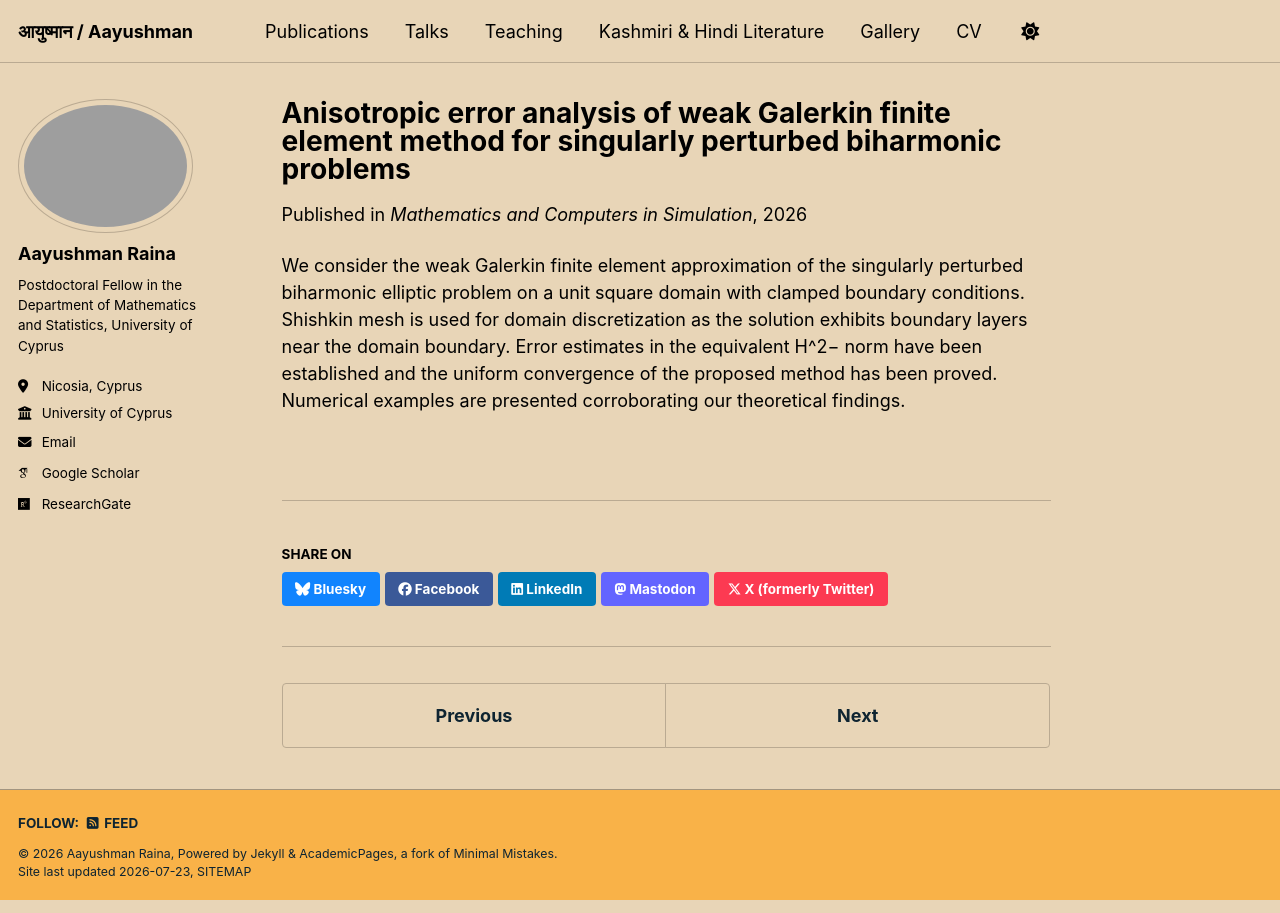
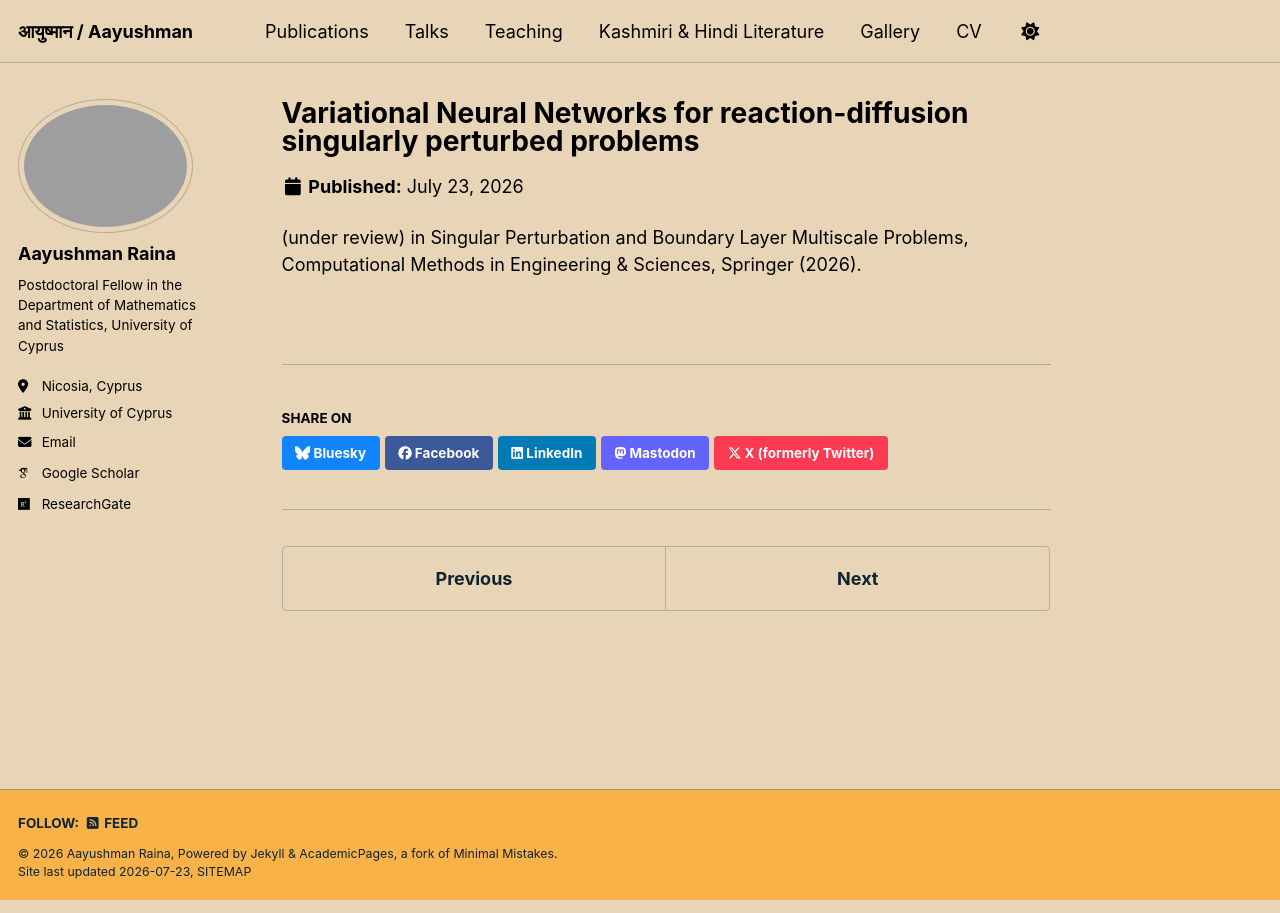
Before and after one commit to Aayushman5/Aayushman5.github.io, a Jekyll site: the page built from _publications/2026-07-23-paper-title-number-10.md, in a window 1280 px wide. Built offline with Jekyll 4.4.1, drawn with Linux system fonts in a browser that asks for light colours; some web fonts are replaced; a script bundle is joined from its source files by our own code; library files that are not in the unit come from our copies.

Commit message:
Update 2026-07-23-paper-title-number-10.md

```diff
--- a/_publications/2026-07-23-paper-title-number-10.md
+++ b/_publications/2026-07-23-paper-title-number-10.md
@@ -1,9 +1,9 @@
 ---
-title: "Anisotropic error analysis of weak Galerkin finite element method for singularly perturbed biharmonic problems"
+title: "Variational Neural Networks for reaction-diffusion singularly perturbed problems"
 collection: publications
 category: conferences
 permalink: /publication/2026-07-23-paper-title-number-10
 date: 2026-07-23
-venue: 'Mathematics and Computers in Simulation'
+#venue: 'Mathematics and Computers in Simulation'
 ---
-We consider the weak Galerkin finite element approximation of the singularly perturbed biharmonic elliptic problem on a unit square domain with clamped boundary conditions. Shishkin mesh is used for domain discretization as the solution exhibits boundary layers near the domain boundary. Error estimates in the equivalent H^2− norm have been established and the uniform convergence of the proposed method has been proved. Numerical examples are presented corroborating our theoretical findings.
+(under review) in Singular Perturbation and Boundary Layer Multiscale Problems, Computational Methods in Engineering & Sciences, Springer (2026).
```
